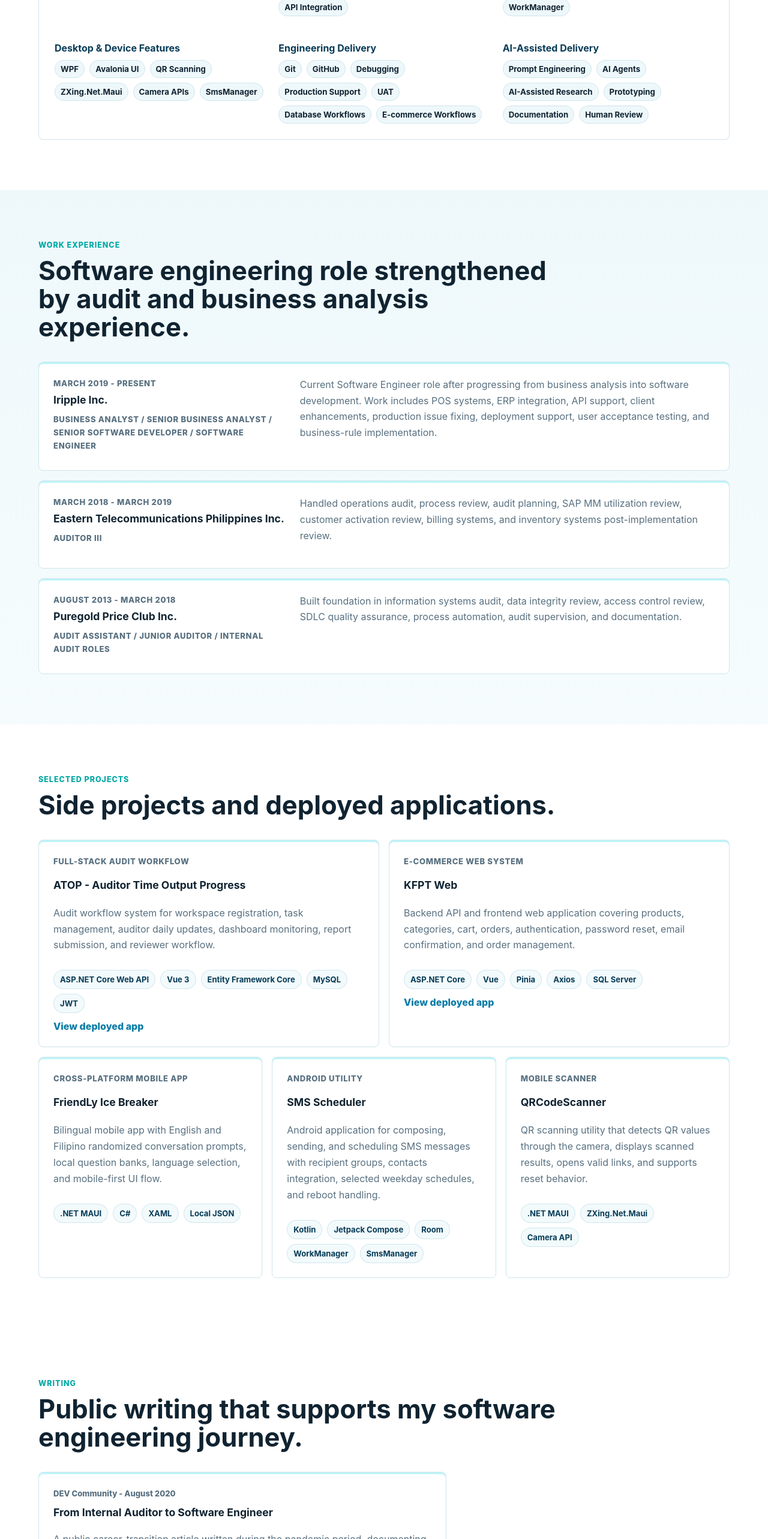
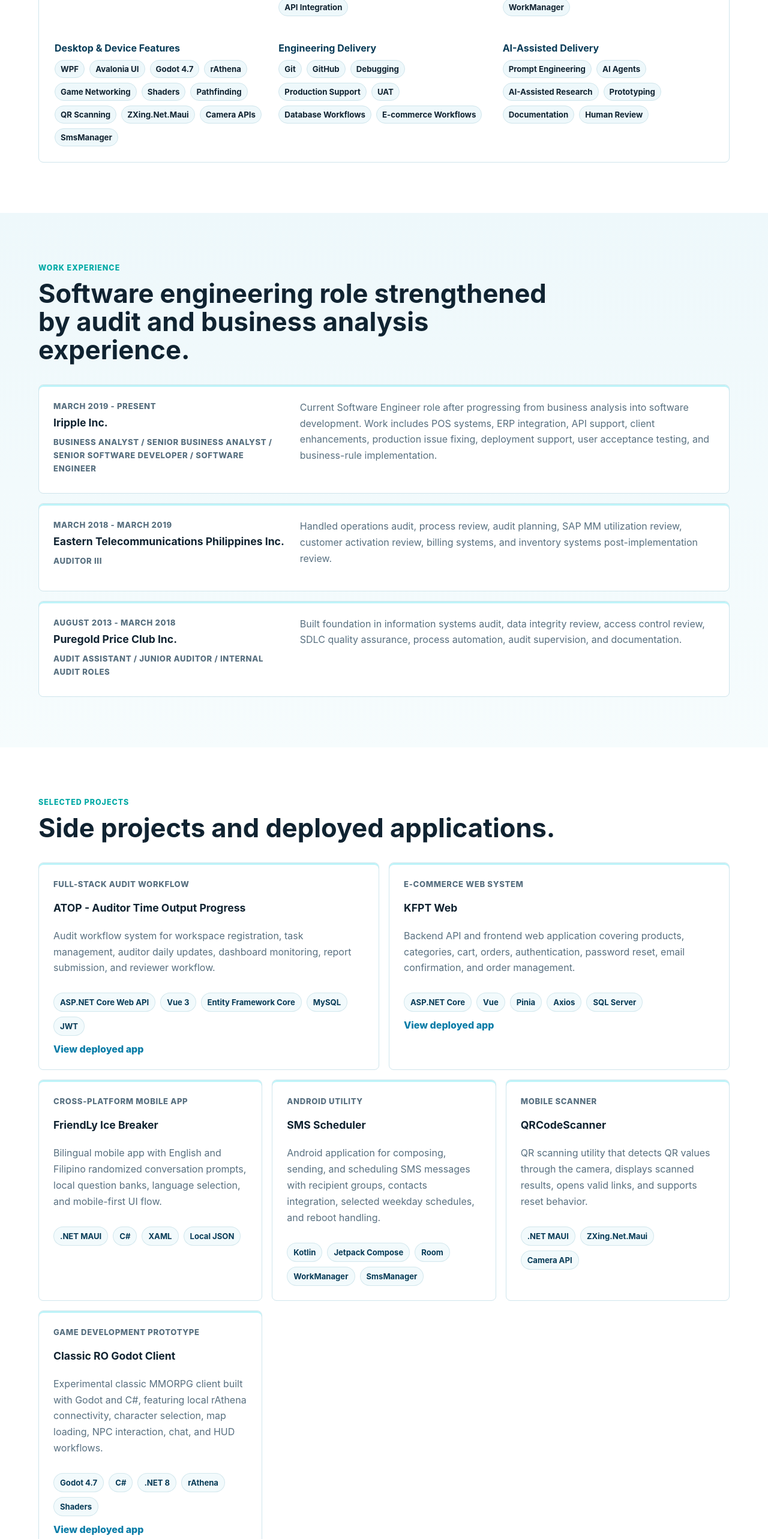
Before and after one commit to josephntiotangco/josephntiotangco_web_portfolio, a Vue app: page / in a window 1280 px wide. Shown: the part 1740-4306 px from the top of the page at 60% size. Built offline with nearby package versions, Linux system fonts and the light colour scheme.

Commit message:
add godot classic ro client project

```diff
--- a/src/App.vue
+++ b/src/App.vue
@@ -74,7 +74,21 @@ const technicalSkills = [
   },
   {
     category: "Desktop & Device Features",
-    skills: ["WPF", "Avalonia UI", "QR Scanning", "ZXing.Net.Maui", "Camera APIs", "SmsManager"]
+    // skills: ["WPF", "Avalonia UI", "QR Scanning", "ZXing.Net.Maui", "Camera APIs", "SmsManager"]
+    //JT-2026/11/16 - include game client technologies from the godot project
+    skills: [
+      "WPF",
+      "Avalonia UI",
+      "Godot 4.7",
+      "rAthena",
+      "Game Networking",
+      "Shaders",
+      "Pathfinding",
+      "QR Scanning",
+      "ZXing.Net.Maui",
+      "Camera APIs",
+      "SmsManager"
+    ]
   },
   {
     category: "Engineering Delivery",
@@ -154,6 +168,15 @@ const projects = [
     stack: [".NET MAUI", "ZXing.Net.Maui", "Camera API"],
     summary:
       "QR scanning utility that detects QR values through the camera, displays scanned results, opens valid links, and supports reset behavior."
+  },
+  //JT-2026/11/16 - add godot classic ro client project
+  {
+    name: "Classic RO Godot Client",
+    type: "Game development prototype",
+    stack: ["Godot 4.7", "C#", ".NET 8", "rAthena", "Shaders"],
+    summary:
+      "Experimental classic MMORPG client built with Godot and C#, featuring local rAthena connectivity, character selection, map loading, NPC interaction, chat, and HUD workflows.",
+    link: "https://github.com/josephntiotangco/godot-classicro"
   }
 ];
 
```
